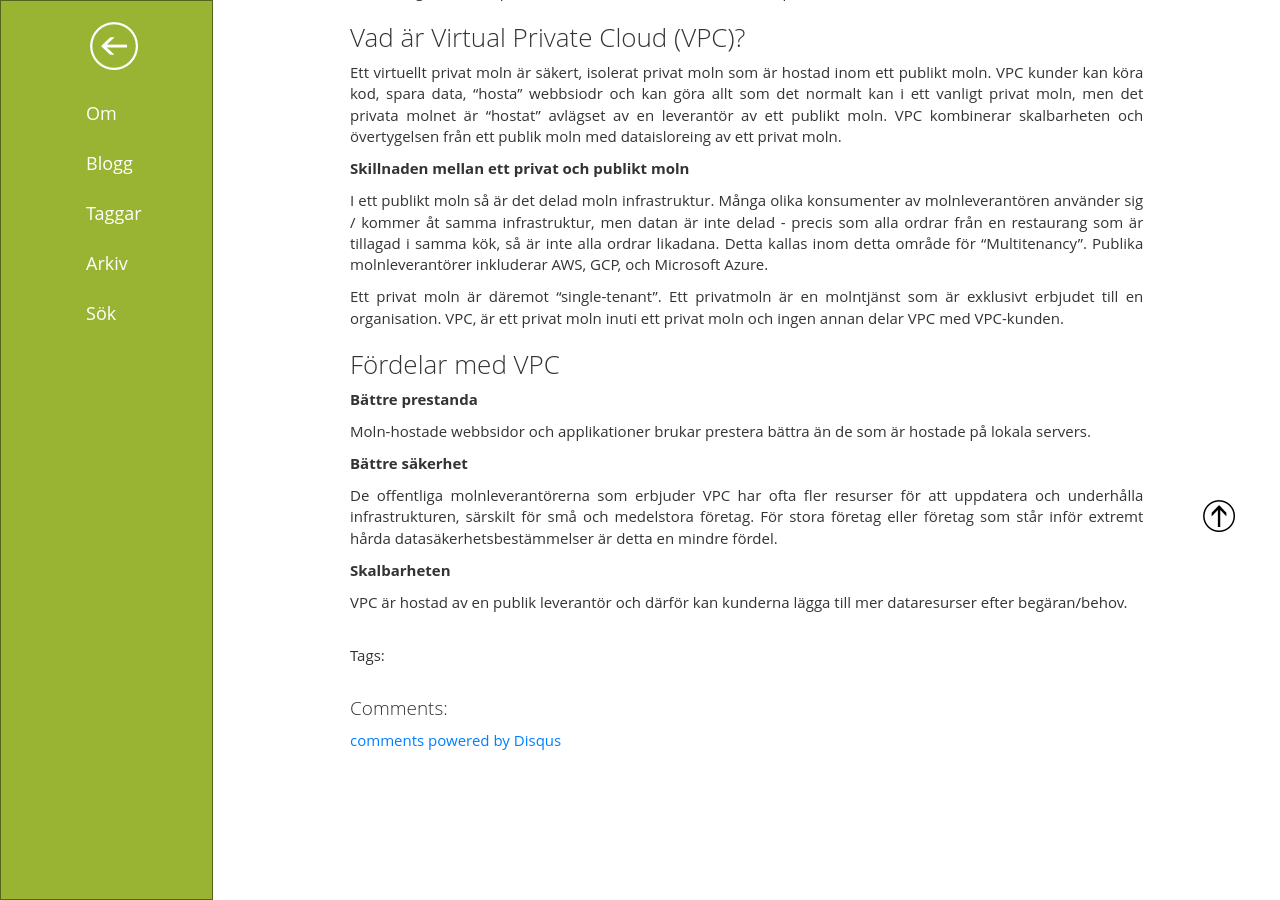
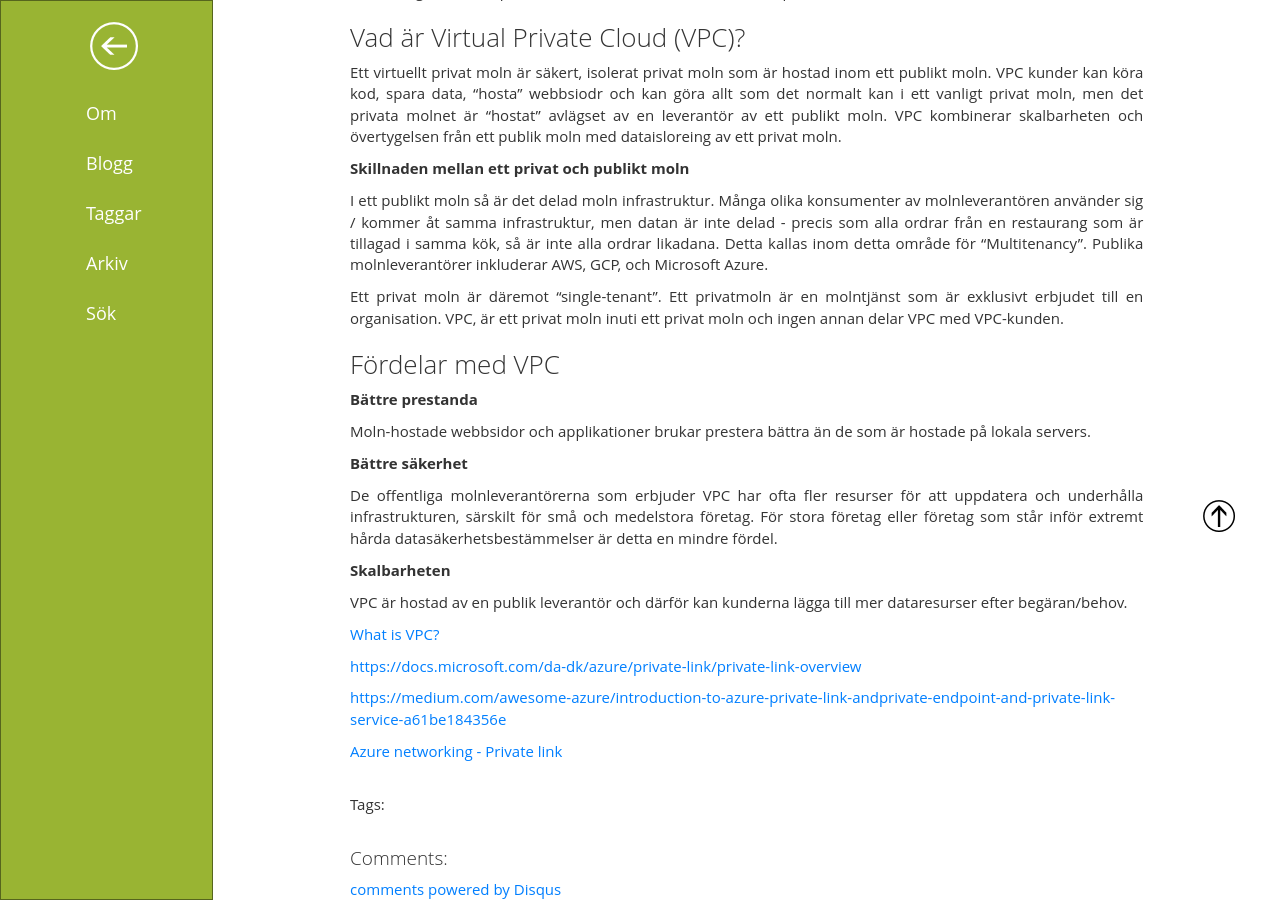
Before and after one commit to KevinKallin/KevinKallin.github.io, a Jekyll site: the page built from _posts/2021-09-28-Nätverk-i-molnet.md, in a window 1280 px wide and 900 px high, scrolled down 1107 px. Built offline with Jekyll 4.4.1, drawn with Linux system fonts in a browser that asks for light colours; our own code applies the rules of GitHub Pages for plain Markdown files; a script that is not in the unit is left out; comment, search, counter and statistics services are not loaded.

Commit message:
Update 2021-09-28-Nätverk-i-molnet.md

```diff
--- a/_posts/2021-09-28-Nätverk-i-molnet.md
+++ b/_posts/2021-09-28-Nätverk-i-molnet.md
@@ -89,3 +89,11 @@ För stora företag eller företag som står inför extremt hårda datasäkerhet
 <strong>Skalbarheten</strong>
 
 VPC är hostad av en publik leverantör och därför kan kunderna lägga till mer dataresurser efter begäran/behov.
+
+[What is VPC?](https://www.cloudflare.com/learning/cloud/what-is-a-virtual-private-cloud/)
+
+[https://docs.microsoft.com/da-dk/azure/private-link/private-link-overview ](Azure Private Link)
+
+[https://medium.com/awesome-azure/introduction-to-azure-private-link-andprivate-endpoint-and-private-link-service-a61be184356e](Azure Private Link Overview)
+
+[Azure networking - Private link](https://www.youtube.com/watch?v=PWKM5KXjWno)
```
